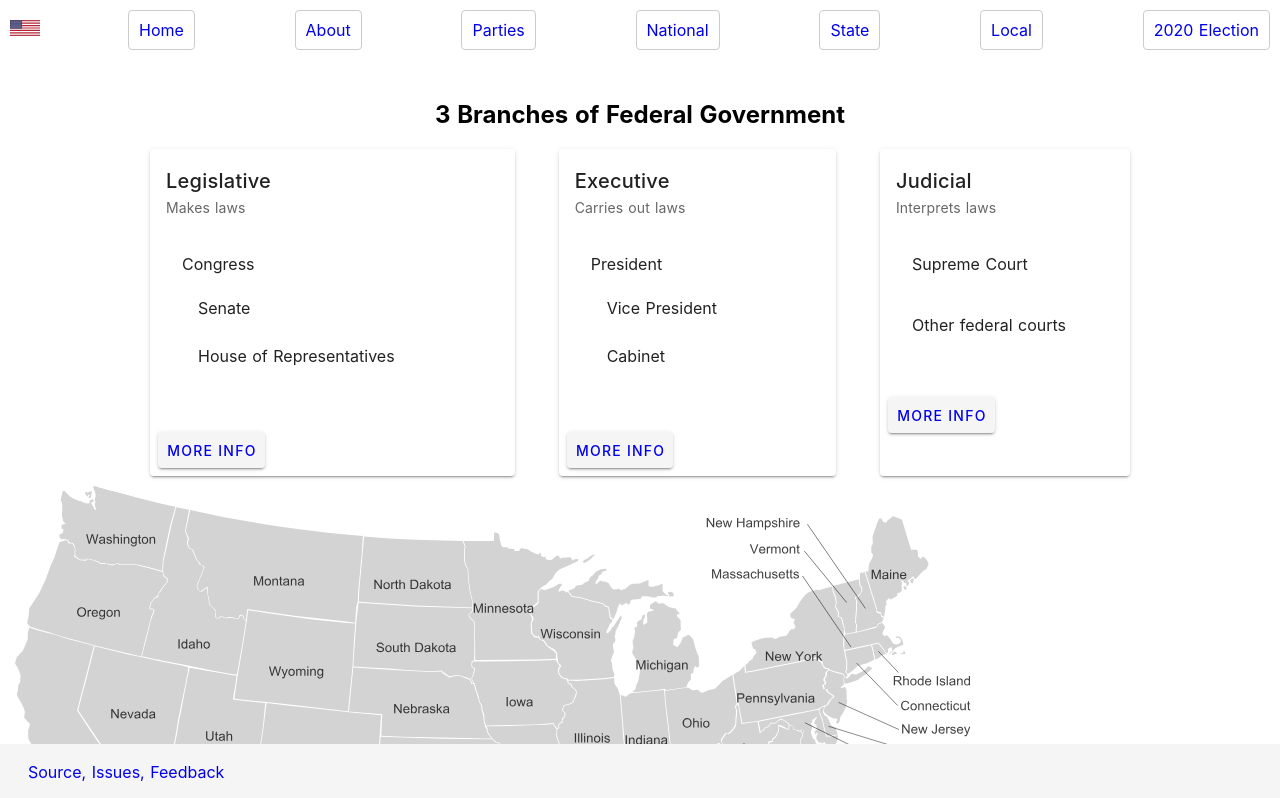
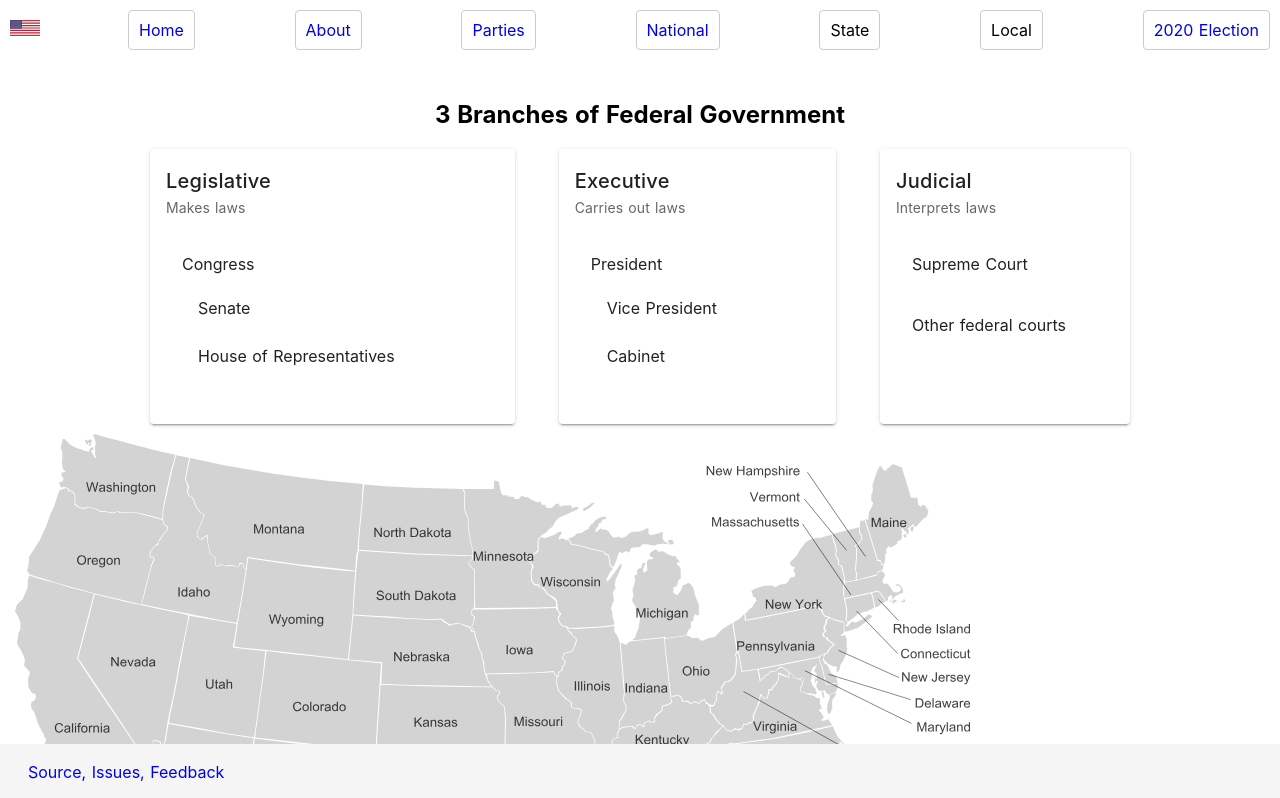
Before and after one commit to openbrian/election-notebook, a Nuxt app: page /national in a window 1280 px wide. Shown: the top 798 px of the page. Built offline with nearby package versions, Linux system fonts and the light colour scheme.

Commit message:
disable some buttons

```diff
--- a/components/navBar.vue
+++ b/components/navBar.vue
@@ -19,10 +19,10 @@
         <nuxt-link to="/national">National</nuxt-link>
       </div>
       <div class="nav__link">
-        <nuxt-link to="/state">State</nuxt-link>
+        State
       </div>
       <div class="nav__link">
-        <nuxt-link to="/local">Local</nuxt-link>
+        Local
       </div>
       <div class="nav__link">
         <nuxt-link to="/election_2020">2020 Election</nuxt-link>
--- a/pages/national/index.vue
+++ b/pages/national/index.vue
@@ -19,13 +19,13 @@
             </v-list-item>
           </v-list>
         </v-card-text>
-        <v-card-actions>
-          <v-btn>
-            <nuxt-link
-              :to="{ name: 'national-id', params: { id: branch.id, dir: branch } }"
-            >more info</nuxt-link>
-          </v-btn>
-        </v-card-actions>
+<!--        <v-card-actions>-->
+<!--          <v-btn>-->
+<!--            <nuxt-link-->
+<!--              :to="{ name: 'national-id', params: { id: branch.id, dir: branch } }"-->
+<!--            >more info</nuxt-link>-->
+<!--          </v-btn>-->
+<!--        </v-card-actions>-->
       </v-card>
     </div>
     <img alt="map of usa" src="~/assets/Map_of_USA_States_with_names_white.svg" />
```
